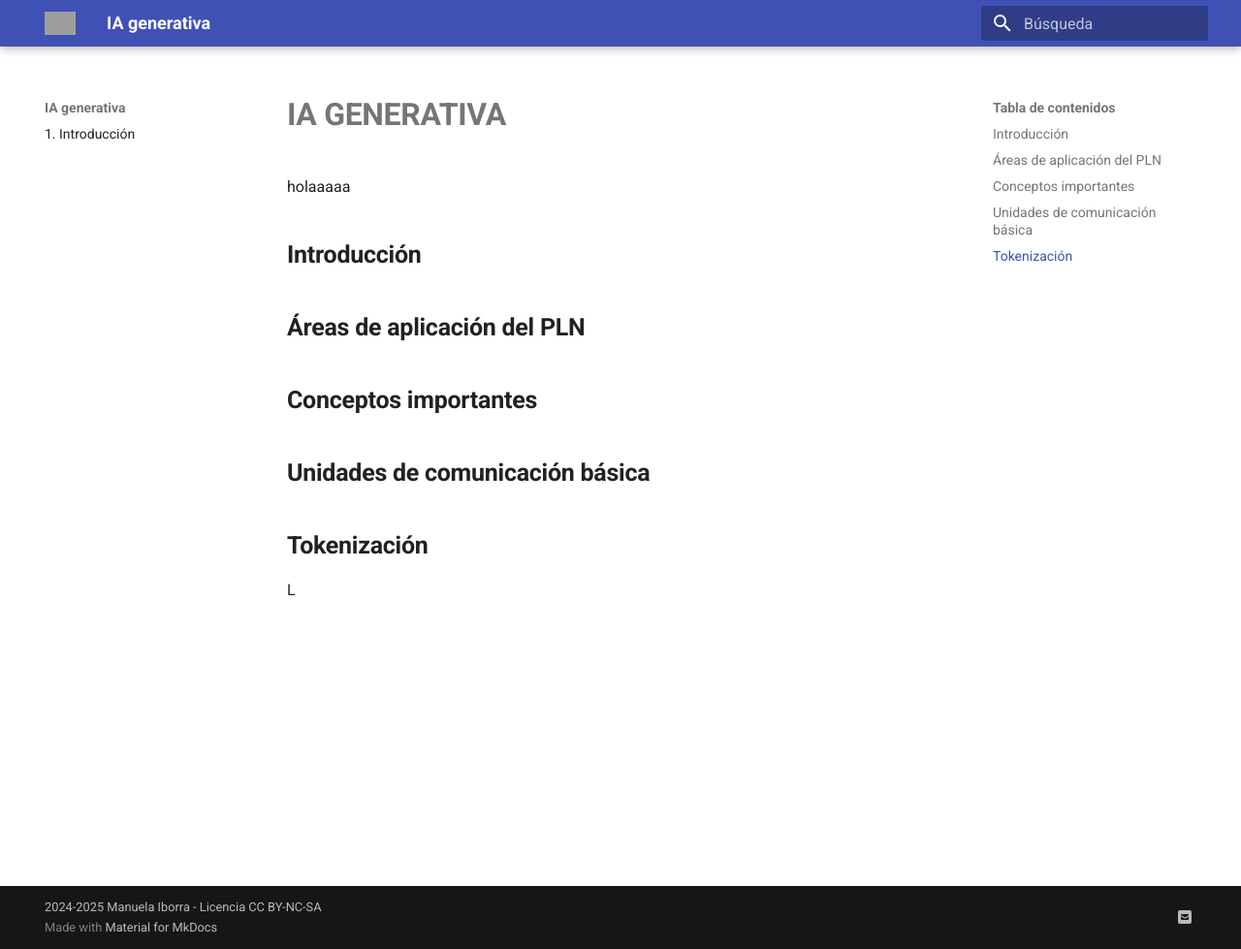
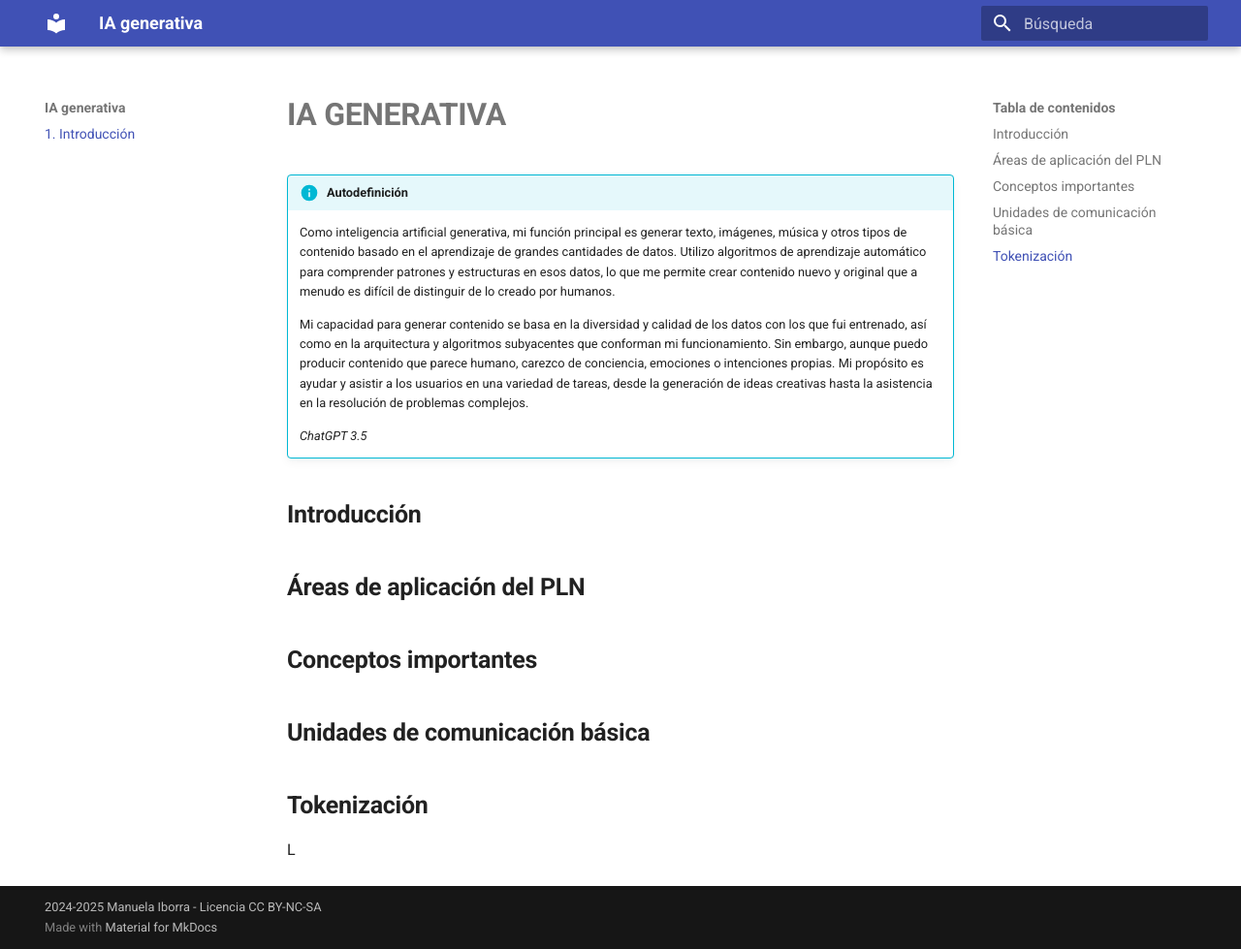
Before and after one commit to sever8a/IAgenerativa, an MkDocs documentation site: the page built from docs/index.md, in a window 1280 px wide and 979 px high. Shown: the whole window at 97% size. Built offline with MkDocs 1.6.1 and Material for MkDocs 9.7.7, drawn with Linux system fonts in a browser that asks for light colours; grey boxes are pictures that could not be loaded.

Commit message:
primeros pasos

```diff
--- a/docs/index.md
+++ b/docs/index.md
@@ -8,11 +8,14 @@ date: 2024-03-10
 ---
 # **IA GENERATIVA**
 
-holaaaaa
+!!! info "Autodefinición"
+    Como inteligencia artificial generativa, mi función principal es generar texto, imágenes, música y otros tipos de contenido basado en el aprendizaje de grandes cantidades de datos. Utilizo algoritmos de aprendizaje automático para comprender patrones y estructuras en esos datos, lo que me permite crear contenido nuevo y original que a menudo es difícil de distinguir de lo creado por humanos.
+
+    Mi capacidad para generar contenido se basa en la diversidad y calidad de los datos con los que fui entrenado, así como en la arquitectura y algoritmos subyacentes que conforman mi funcionamiento. Sin embargo, aunque puedo producir contenido que parece humano, carezco de conciencia, emociones o intenciones propias. Mi propósito es ayudar y asistir a los usuarios en una variedad de tareas, desde la generación de ideas creativas hasta la asistencia en la resolución de problemas complejos.
+
+    *ChatGPT 3.5*
+
 ## **Introducción**
-
-
-
 
 
 
--- a/mkdocs.yml
+++ b/mkdocs.yml
@@ -1,9 +1,11 @@
 site_name: IA generativa
-site_url:  https://github.com/sever8a/IAgenerativa.git
+site_url:  https://sever8a.github.io/IAgenerativa/
+site_dir: site
+docs_dir: docs
 use_directory_urls: false
 
 nav:
-  - "1. Introducción": "docs/index.md"
+  - "1. Introducción": "index.md"
   # - "2. ": "p.md"
   # - "3. ": "p.md"
   # - "4. ":
@@ -18,7 +20,7 @@ nav:
 
 theme:
   language: es
-  favicon: imagenes/favicon.png
+  #favicon: imagenes/favicon.png
   name: "material"
   palette:
     primary: deep blue
@@ -27,7 +29,7 @@ theme:
   font:
     text: Roboto
     code: Roboto Mono
-  logo: "imagenes/logofp.png"
+  #logo: "imagenes/logofp.png"
   features:
     - header.autohide
     - navigation.expand
@@ -36,8 +38,8 @@ extra:
   search:
     language: "es"
   social:
-    - icon: fontawesome/solid/envelope-square
-      link: mailto:<m.iborra@edu.gva.es>
+    #- icon: fontawesome/solid/envelope-square
+    #link: mailto:<m.iborra@edu.gva.es>
   analytics:
     provider: google
     property:
```
